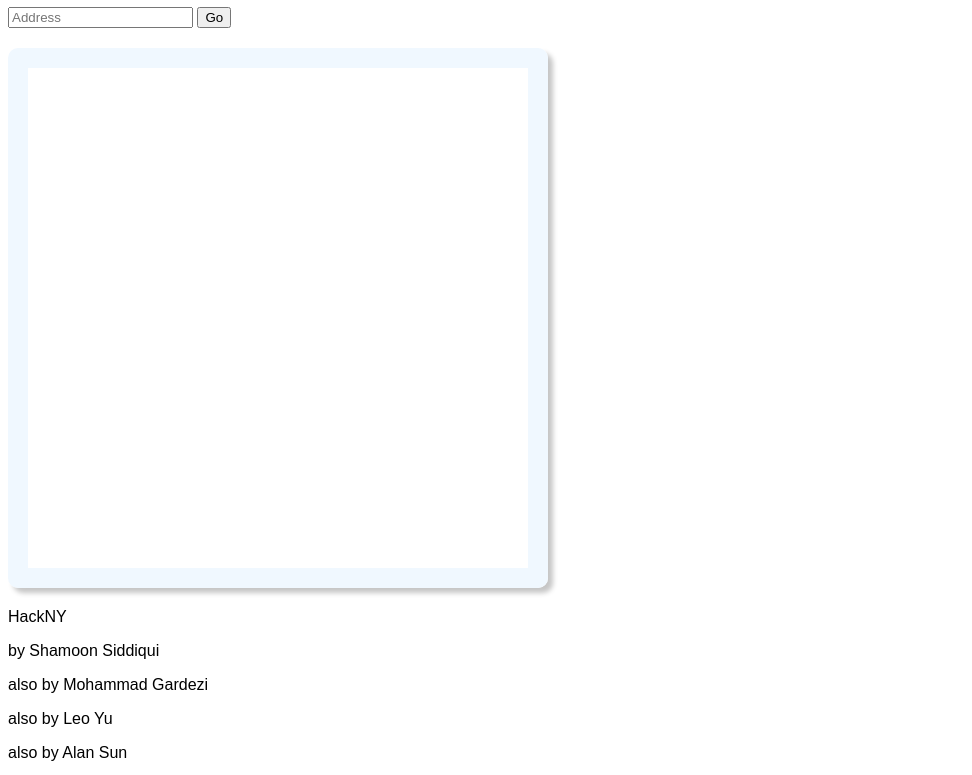
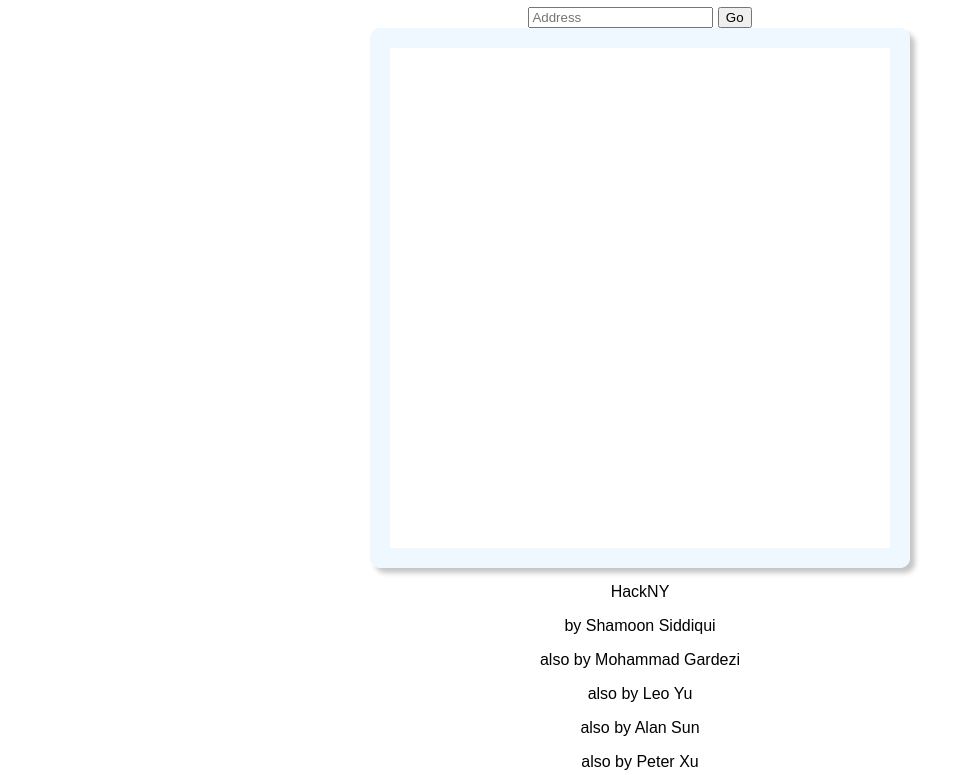
Before and after one commit to momofire/noobMaps, a plain HTML site: page index.html in a window 1280 px wide. Shown: the part 73-848 px from the top of the page, without its empty margins (0-972 px from the left). Drawn offline with nearby package versions, Linux system fonts and the light colour scheme; some packages are replaced by stand-ins of ours.

Commit message:
center div

```diff
--- a/style.css
+++ b/style.css
@@ -2,6 +2,7 @@
 
 body {
   font-family: Arial;
+  text-align: center;
 }
 
 div#map_canvas {
@@ -11,5 +12,7 @@ div#map_canvas {
   border: 20px solid aliceblue;
   border-radius: 10px;
   box-shadow: 5px 5px 5px #c6c6c6;
-  float:center;
+  align:center;
+  text-align: center;
+  margin: 0px auto -1px auto;
 }
```
